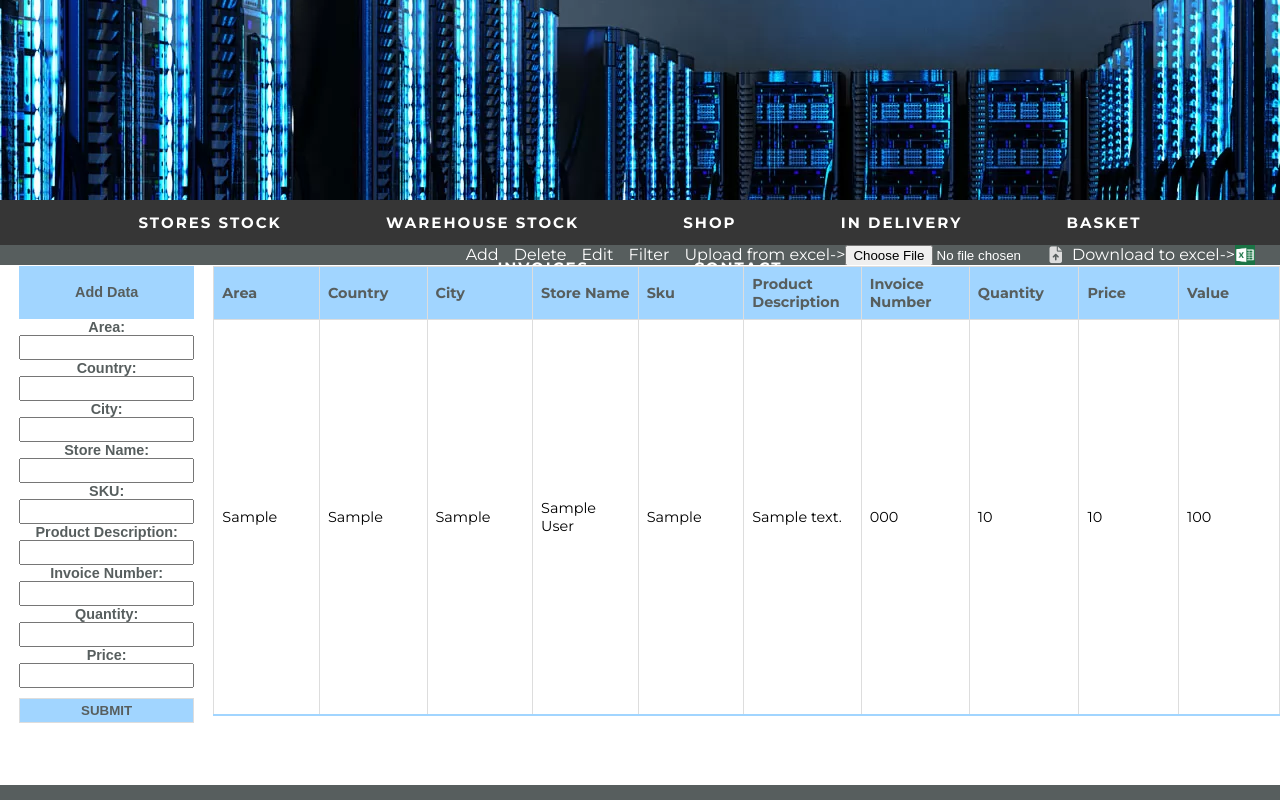
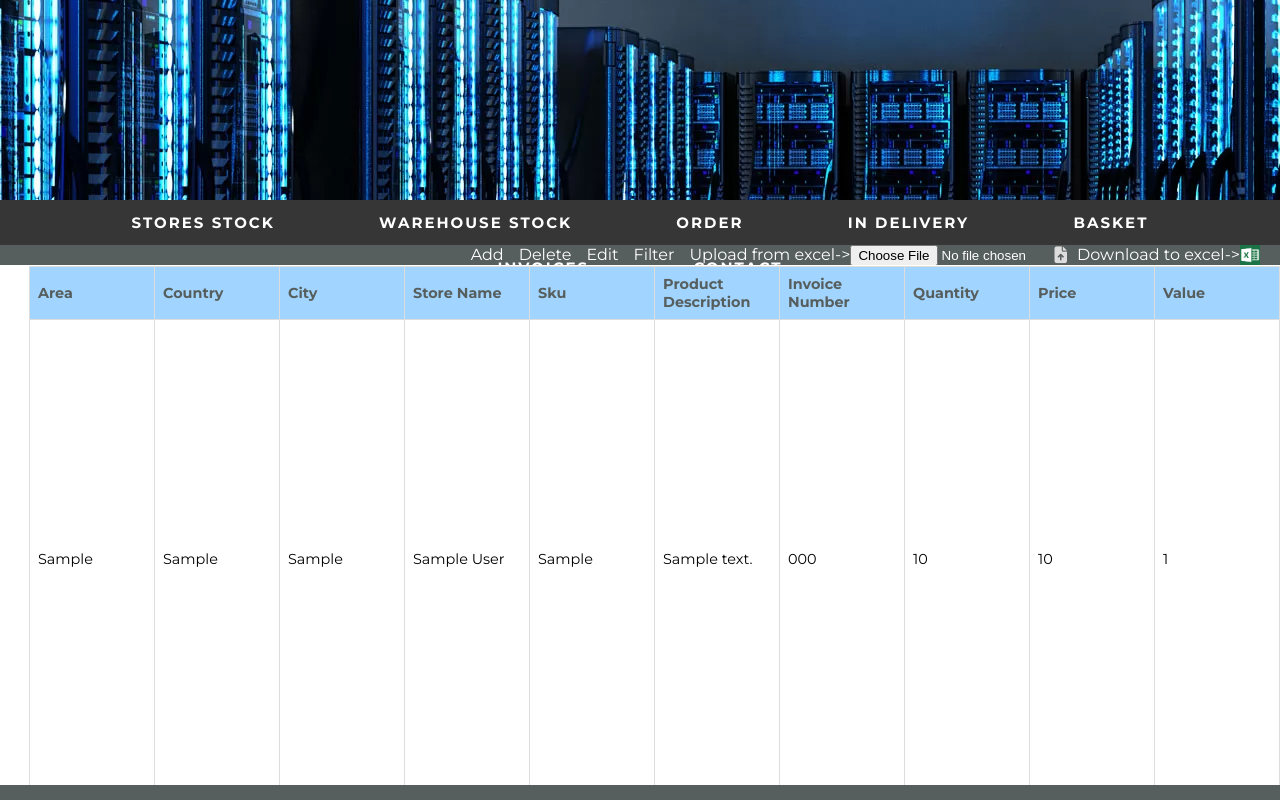
Before and after one commit to Ficenes/SMS-Project, a Django app: page /store_stock/ in a window 1280 px wide. Run offline with Django 3.2, Linux system fonts and the light colour scheme; tables that the repository leaves empty hold one stand-in row (values such as "Sample post"); some libraries are stand-ins or nearby versions.

Commit message:
Poprawki do stores

```diff
--- a/Project/project/entry_view/templates/home.html
+++ b/Project/project/entry_view/templates/home.html
@@ -21,7 +21,7 @@
 		<ul>
 			<li><a href="/store_stock/" class="link">Stores Stock</a></li>
 			<li><a href="/store_stock/" class="link">Warehouse Stock</a></li>
-			<li><a href="/shop/" class="link">Shop</a></li>
+			<li><a href="/shop/" class="link">Order</a></li>
 			<li><a href="/store_stock/" class="link">In delivery</a></li>
 			<li><a href="/basket/" class="link">Basket</a></li>
 			<li><a href="/store_stock/" class="link">Invoices</a></li>
--- a/Project/project/stores/forms.py
+++ b/Project/project/stores/forms.py
@@ -14,6 +14,7 @@ class StoresQuantityForm(forms.ModelForm):
             'invoice_number',
             'quantity',
             'price',
+            'value'
         ]
         labels = {
             'area': 'Area',
@@ -25,6 +26,7 @@ class StoresQuantityForm(forms.ModelForm):
             'invoice_number': 'Invoice Number',
             'quantity': 'Quantity',
             'price': 'Price',
+            'value': 'Value',
         }
         widgets = {
             'area': forms.TextInput(attrs={'class' : 'Stores_Quantity_Form'}),
@@ -36,4 +38,5 @@ class StoresQuantityForm(forms.ModelForm):
             'invoice_number': forms.TextInput(attrs={'class' : 'Stores_Quantity_Form'}),
             'quantity': forms.NumberInput(attrs={'class' : 'Stores_Quantity_Form'}),
             'price': forms.NumberInput(attrs={'class' : 'Stores_Quantity_Form'}),
+            'value': forms.HiddenInput(attrs={'class' : 'Stores_Quantity_Form'}),
         }
--- a/Project/project/stores/models.py
+++ b/Project/project/stores/models.py
@@ -1,4 +1,5 @@
 from django.db import models
+
 
 class Customer_Stock_info(models.Model):
     area = models.CharField(max_length=64)
@@ -10,7 +11,4 @@ class Customer_Stock_info(models.Model):
     invoice_number = models.CharField(max_length=64)
     quantity = models.IntegerField()
     price = models.IntegerField()
-
-    @property
-    def value(self):
-        return self.quantity * self.price
+    value = models.IntegerField(blank=True, null=True)
--- a/Project/project/stores/static/stores.css
+++ b/Project/project/stores/static/stores.css
@@ -19,6 +19,12 @@
   width: 200px;
 }
 
+.excel_pic {
+  height: 20px;
+  width: 20px;
+  margin-right: 20px;
+}
+
 #uploadbtn {
   background-color: rgb(87, 94, 94);
   border: none;
@@ -26,36 +32,38 @@
   margin-right: 10px;
 }
 
-.panel p {
-  margin-right: 15px;
-
+#error {
+  color: rgb(161, 213, 255);
 }
 
 .panel p:hover{
   color: rgb(161, 213, 255);
 }
 
-.panel a{
-  margin-right: 25px;
+.panel p{
+  text-decoration: none;
+  color: white;
+  margin-right: 15px;
 }
 
 .panel_baza {
   display: flex;
   flex-direction: row;
   position: fixed;
-  bottom: 30px;
   top: 266px;
+  bottom: 0;
+  right: 0;
 }
 
 .left_panel {
-  width: 20%;
+  width: 300px;
   font-family: sans-serif;
   color: rgb(87, 94, 94);
   font-size: 0.9em;
   font-weight: bold;
   text-align: center;
-  display: flex;
-  justify-content: center;
+  display: none;
+  overflow: scroll;
 }
 
 .form {
@@ -96,7 +104,9 @@ input[type=submit]:hover {
   display: flex;
   overflow: auto;
   width: 100%;
-  height: 450px;
+  position: relative;
+  top: 0px;
+  bottom: 25px;
 }
 
 .content-table {
@@ -125,12 +135,12 @@ input[type=submit]:hover {
   border-bottom: 1px solid #dddddd;
 }
 
-.content-table tbody tr:nth-of-type(even) {
-  background-color: #f3f3f3;
+.content-table tbody tr:last-of-type {
+  border-bottom: 2px solid rgb(161, 213, 255);
 }
 
-.content-table tbody tr:last-of-type {
-  border-bottom: 2px solid rgb(161, 213, 255);
+.content-table .edit {
+  display: none;
 }
 
 .footer {
--- /dev/null
+++ b/Project/project/stores/static/stores.js
@@ -0,0 +1,20 @@
+function showAddBar() {
+    var x = document.getElementById("add_panel");
+    if (x.style.display === "none") {
+    x.style.display = "block";
+    } else {
+    x.style.display = "none";
+    }
+}
+
+function showEditBar() {
+    let x = document.querySelectorAll(".edit");
+    for(let i = 0; i< x.length; i++){
+        if (x[i].style.display === "none") {
+        x[i].style.display = "table-cell";
+        }
+        else {
+        x[i].style.display = "none";
+        }
+    }
+}
--- a/Project/project/stores/templates/stores.html
+++ b/Project/project/stores/templates/stores.html
@@ -2,12 +2,13 @@
 {% block Baza %}
 {% load static %}
 <link href="{% static 'stores.css' %}" rel="stylesheet">
+<script src="{% static 'stores.js' %}"></script>
 <div class="Stores_Stock">
 	<div class="panel">
-		<p>Add</p>
-		<p>Delete</p>
-		<p>Edit</p>
-		<p>Filter</p>
+		<p onclick="showAddBar()">Add</p>
+		<p onclick="showDeleteBar()">Delete</p>
+		<p onclick="showEditBar()">Edit</p>
+		<p onclick="showFilterBar()">Filter</p>
 		Upload from excel->
 		<form method="POST" enctype="multipart/form-data" name="fileToUpload">
 			{% csrf_token %}
@@ -16,13 +17,14 @@
 				<i class="fas fa-file-upload fa-lg"></i>
 			</button>
 		</form>
+		{{ error|safe }}
 		Download to excel->
 		<a href="{% static 'stores_db.xlsx' %}" download onclick="{{ download }}">
-			<img src="{% static 'excel.jpg' %}" alt="excel picture" height="20px" width="20px">
+			<img src="{% static 'excel.jpg' %}" alt="excel picture" class="excel_pic">
 		</a>
 	</div>
 	<div class="panel_baza">
-		<div class="left_panel">
+		<div class="left_panel" id="add_panel">
 			<div class="form">
 				<form method="POST" class="data_form" name="data_add">
 					{% csrf_token %}
@@ -46,6 +48,7 @@
 						<th>Quantity</th>
 						<th>Price</th>
 						<th>Value</th>
+						<th class="edit">Edit</th>
 					</tr>
 				</thead>
 				{% for i in query_results %}
@@ -61,6 +64,7 @@
 						<td>{{ i.quantity }}</td>
 						<td>{{ i.price }}</td>
 						<td>{{ i.value }}</td>
+						<td class="edit"><i class="fas fa-edit"></i>Edit</td>
 					</tr>
 				</tbody>
 				{% endfor %}
--- a/Project/project/stores/views.py
+++ b/Project/project/stores/views.py
@@ -1,4 +1,4 @@
-from django.shortcuts import render
+from django.shortcuts import render, redirect
 from django.http import HttpResponse
 from .models import Customer_Stock_info
 from .forms import StoresQuantityForm
@@ -9,7 +9,7 @@ def SiteToExcel():
     df = Customer_Stock_info.objects.all().values()
     new_df = pd.DataFrame(df)
     return new_df.to_excel(excel_writer = "stores/static/stores_db.xlsx", index = False, columns=['area', 'country', 'city', 'store_name',
-     'sku', 'product_description', 'invoice_number', 'quantity', 'price'])
+     'sku', 'product_description', 'invoice_number', 'quantity', 'price', 'value'])
 
 def ExcelToSite(file):
     Customer_Stock_info.objects.all().delete()
@@ -25,20 +25,27 @@ def ExcelToSite(file):
         invoice_number = df.invoice_number[i],
         quantity = df.quantity[i],
         price = df.price[i],
+        value = df.value[i],
         )
 
 def show_store_stock(request):
     query_results = Customer_Stock_info.objects.all()
     form = StoresQuantityForm()
     saved = ''
+    error = ''
     if request.method == 'POST':
         if 'fileToUpload' in request.POST:
-            uploaded_file = request.FILES['fileToUpload']
-            ExcelToSite(uploaded_file)
+            try:
+                uploaded_file = request.FILES['fileToUpload']
+                ExcelToSite(uploaded_file)
+            except:
+                error = '''<p id="error">Please upload the file</p>'''
         else:
             form = StoresQuantityForm(request.POST or None)
             if form.is_valid():
-                form.save()
+                instance = form.save(commit=False)
+                instance.value = instance.price * instance.quantity
+                instance.save()
                 saved = 'Data Added'
                 form = StoresQuantityForm()
     context = {
@@ -46,22 +53,6 @@ def show_store_stock(request):
         'download': SiteToExcel,
         'form': form,
         'saved' : saved,
+        'error' : error,
     }
     return render(request, "stores.html", context)
-
-'''
-def show_store_stock(request):
-    query_results = Customer_Stock_info.objects.all()
-    form = StoresQuantityForm(request.POST or None)
-    if form.is_valid():
-        form.save()
-    if request.method == 'POST':
-        uploaded_file = request.FILES['fileToUpload']
-        ExcelToSite(uploaded_file)
-    context = {
-        'query_results' : query_results,
-        'download': SiteToExcel,
-        'form': form,
-    }
-    return render(request, "stores.html", context)
-'''
```
Also changed, not shown: Project/project/stores/migrations/0001_initial.py, Project/project/stores/migrations/0002_auto_20210113_1945.py, Project/project/stores/migrations/0003_auto_20210113_1946.py (added), Project/project/stores/migrations/0003_remove_customer_stock_info_value.py (deleted), 2 other files.
